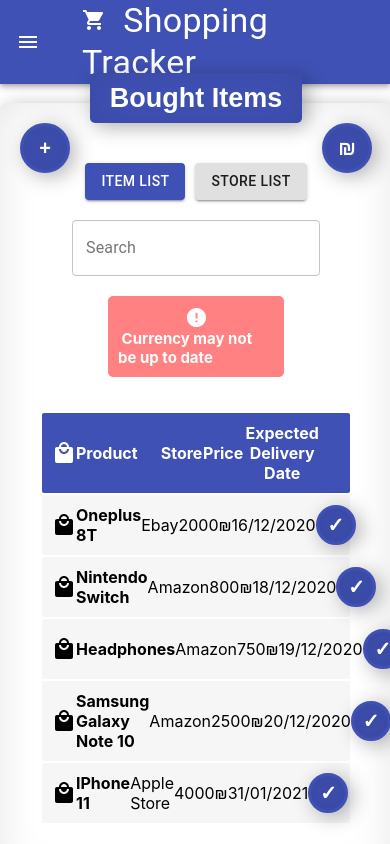
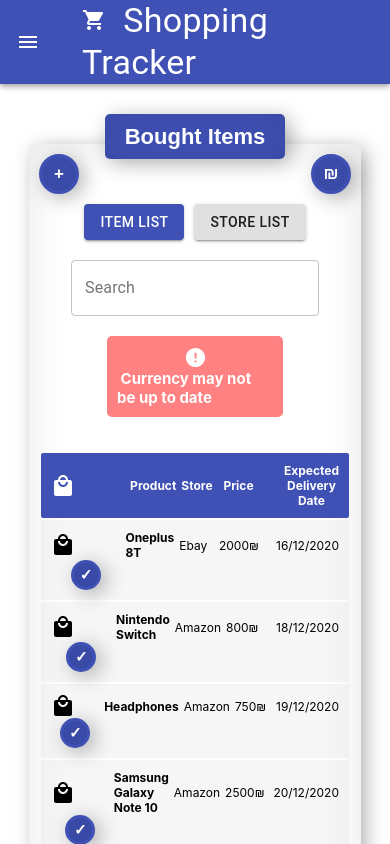
Before and after one commit to AmirDebbie/Amir-Debbie-15-12-2020, a React (Create React App) app in the folder shopping-tracker/: page /list in a window 390 px wide. Shown: the top 844 px of the page. Built offline with nearby package versions, Linux system fonts and the light colour scheme; no server answers.

Commit message:
added responsivnes

```diff
--- a/shopping-tracker/src/App.js
+++ b/shopping-tracker/src/App.js
@@ -1,6 +1,6 @@
-import React, { useEffect, useCallback } from "react";
+import React, { useEffect, useCallback, useState } from "react";
 import axios from "axios";
-import { useDispatch, useSelector } from "react-redux";
+import { useDispatch } from "react-redux";
 import {
   requestCurrencySuccess,
   requestCurrencyFailure,
@@ -11,6 +11,7 @@ import {
   Route,
   Redirect,
 } from "react-router-dom";
+import { setInnerWidth } from "./redux/actions";
 import Bought from "./components/boughtItems/Bought";
 import Received from "./components/receivedItems/Received";
 import NotFound from "./components/NotFound";
@@ -34,10 +35,16 @@ function App() {
   }, [dispatch]);
 
   useEffect(() => {
+    window.addEventListener("resize", () => {
+      dispatch(setInnerWidth(window.innerWidth));
+    });
+
     fetchCurrency();
     const currencyInterval = setInterval(fetchCurrency, 10 * 1000);
 
-    return () => clearInterval(currencyInterval);
+    return () => {
+      clearInterval(currencyInterval);
+    };
   }, [fetchCurrency]);
   return (
     <Router>
--- a/shopping-tracker/src/components/NavBar.js
+++ b/shopping-tracker/src/components/NavBar.js
@@ -1,4 +1,5 @@
 import React, { useState, useContext } from "react";
+import { useSelector } from "react-redux";
 import {
   AppBar,
   Toolbar,
@@ -7,17 +8,14 @@ import {
   Drawer,
 } from "@material-ui/core";
 import { Menu } from "@material-ui/icons";
-import PeopleIcon from "@material-ui/icons/People";
-import WorkIcon from "@material-ui/icons/Work";
-import BusinessIcon from "@material-ui/icons/Business";
 import styled from "styled-components";
 import { StyledLink } from "../styles/styledComponents";
-import ClassIcon from "@material-ui/icons/Class";
-import TimelineIcon from "@material-ui/icons/Timeline";
+
 import ShoppingCartIcon from "@material-ui/icons/ShoppingCart";
 
 function NavAppBar() {
   const [open, setOpen] = useState(false);
+  const { innerWidth } = useSelector((state) => state);
 
   const handleDrawer = () => {
     setOpen(true);
@@ -36,7 +34,10 @@ function NavAppBar() {
             <Menu />
           </IconButton>
           <StyledLink to="/list">
-            <Typography style={{ marginLeft: 30 }} variant="h4">
+            <Typography
+              style={{ marginLeft: 30 }}
+              variant={innerWidth > 400 ? "h4" : "h5"}
+            >
               <ShoppingCartIcon />
               &nbsp; Shopping Tracker
             </Typography>
--- a/shopping-tracker/src/components/boughtItems/AddItem.js
+++ b/shopping-tracker/src/components/boughtItems/AddItem.js
@@ -22,7 +22,7 @@ function AddItem() {
   const [open, setOpen] = useState(false);
   const { register, handleSubmit, errors } = useForm();
   const dispatch = useDispatch();
-  const { shoppingList } = useSelector((state) => state);
+  const { shoppingList, innerWidth } = useSelector((state) => state);
   const empty = Object.keys(errors).length === 0;
 
   const handleOpen = () => {
@@ -94,6 +94,7 @@ function AddItem() {
                       )
                     ) : null}
                   </div>
+                  {innerWidth < 880 && <br />}
                   <div>
                     <TextField
                       id="priceInShekels"
--- a/shopping-tracker/src/components/boughtItems/ItemList.js
+++ b/shopping-tracker/src/components/boughtItems/ItemList.js
@@ -18,7 +18,7 @@ import ErrorOutlinedIcon from "@material-ui/icons/ErrorOutlined";
 
 function ItemList() {
   const dispatch = useDispatch();
-  const { shoppingList, currency } = useSelector((state) => state);
+  const { shoppingList, currency, innerWidth } = useSelector((state) => state);
   const [filterInput, setFilterInput] = useState("");
   const [filteredList, setFilteredList] = useState(shoppingList);
 
@@ -85,7 +85,7 @@ function ItemList() {
       <StyledUl>
         <li>
           <TableHeader>
-            <LocalMallIcon />
+            {innerWidth > 768 && <LocalMallIcon />}
             <StyledSpan weight="bold">Product</StyledSpan>
             <StyledSpan weight="bold">Store</StyledSpan>
             <StyledSpan weight="bold">Price</StyledSpan>
@@ -100,7 +100,7 @@ function ItemList() {
           .map((item) => (
             <li key={item.id}>
               <StyledDivForList>
-                <LocalMallIcon />
+                {innerWidth > 768 && <LocalMallIcon />}
                 <StyledSpan weight="bold">{capitalize(item.name)}</StyledSpan>
                 <StyledSpan>{capitalize(item.store)}</StyledSpan>
                 <StyledSpan>
--- a/shopping-tracker/src/components/receivedItems/ReceivedItemList.js
+++ b/shopping-tracker/src/components/receivedItems/ReceivedItemList.js
@@ -14,7 +14,7 @@ import ErrorOutlinedIcon from "@material-ui/icons/ErrorOutlined";
 import TextField from "@material-ui/core/TextField";
 
 function ReceivedItemList() {
-  const { shoppingList, currency } = useSelector((state) => state);
+  const { shoppingList, currency, innerWidth } = useSelector((state) => state);
   const [filterInput, setFilterInput] = useState("");
   const [filteredList, setFilteredList] = useState(shoppingList);
 
@@ -69,8 +69,14 @@ function ReceivedItemList() {
       <br />
       <StyledUl>
         <li>
-          <TableHeader repeatFormula="0.5fr 1.5fr 1fr 1fr 1.5fr">
-            <LocalMallIcon />
+          <TableHeader
+            repeatFormula={
+              innerWidth > 550
+                ? "0.5fr 1.5fr 1fr 1fr 1.5fr"
+                : "1.5fr 1fr 1fr 1.5fr"
+            }
+          >
+            {innerWidth > 550 && <LocalMallIcon />}
             <StyledSpan weight="bold">Product</StyledSpan>
             <StyledSpan weight="bold">Store</StyledSpan>
             <StyledSpan weight="bold">Price</StyledSpan>
@@ -84,8 +90,14 @@ function ReceivedItemList() {
           .sort((a, b) => a.receivedDate - b.receivedDate)
           .map((item) => (
             <li key={item.id}>
-              <StyledDivForList repeatFormula="0.5fr 1.5fr 1fr 1fr 1.5fr">
-                <LocalMallIcon />
+              <StyledDivForList
+                repeatFormula={
+                  innerWidth > 550
+                    ? "0.5fr 1.5fr 1fr 1fr 1.5fr"
+                    : "1.5fr 1fr 1fr 1.5fr"
+                }
+              >
+                {innerWidth > 550 && <LocalMallIcon />}
                 <StyledSpan weight="bold">{capitalize(item.name)}</StyledSpan>
                 <StyledSpan>{capitalize(item.store)}</StyledSpan>
                 <StyledSpan>
--- a/shopping-tracker/src/redux/actionTypes/index.js
+++ b/shopping-tracker/src/redux/actionTypes/index.js
@@ -1,2 +1,3 @@
 export * from "./shoppingListActionTypes";
 export * from "./currencyActionTypes";
+export * from "./innerWidthActionTypes";
--- /dev/null
+++ b/shopping-tracker/src/redux/actionTypes/innerWidthActionTypes.js
@@ -0,0 +1 @@
+export const SET_INNER_WIDTH = "SET_INNER_WIDTH";
--- a/shopping-tracker/src/redux/actions/index.js
+++ b/shopping-tracker/src/redux/actions/index.js
@@ -1,2 +1,3 @@
 export * from "./shoppingListActions";
 export * from "./currencyActions";
+export * from "./innerWidthActions";
--- /dev/null
+++ b/shopping-tracker/src/redux/actions/innerWidthActions.js
@@ -0,0 +1,8 @@
+import { SET_INNER_WIDTH } from "../actionTypes";
+
+export const setInnerWidth = (width) => {
+  return {
+    type: SET_INNER_WIDTH,
+    payload: width,
+  };
+};
--- /dev/null
+++ b/shopping-tracker/src/redux/reducers/innerWidthReducer.js
@@ -0,0 +1,12 @@
+import { SET_INNER_WIDTH } from "../actionTypes";
+
+const innerWidthState = 1000;
+
+export default function innerWidthReducer(state = innerWidthState, action) {
+  switch (action.type) {
+    case SET_INNER_WIDTH:
+      return action.payload;
+    default:
+      return state;
+  }
+}
--- a/shopping-tracker/src/redux/reducers/rootReducer.js
+++ b/shopping-tracker/src/redux/reducers/rootReducer.js
@@ -1,10 +1,12 @@
 import { combineReducers } from "redux";
 import shoppingListReducer from "./shoppingListReducer";
 import currencyReducer from "./currencyReducer";
+import innerWidthReducer from "./innerWidthReducer";
 
 const rootReducer = combineReducers({
   shoppingList: shoppingListReducer,
   currency: currencyReducer,
+  innerWidth: innerWidthReducer,
 });
 
 export default rootReducer;
--- a/shopping-tracker/src/styles/styledComponents.js
+++ b/shopping-tracker/src/styles/styledComponents.js
@@ -13,15 +13,19 @@ export const H1 = styled.h1`
   min-width: 180px;
   box-shadow: 5px 4px 20px rgba(0, 0, 0, 0.3), 0 0 40px rgba(0, 0, 0, 0.1) inset;
   z-index: 2;
+
+  @media (max-width: 768px) {
+    font-size: 22px;
+  }
 `;
 
 export const TitleWrapper = styled.div`
   height: 0px;
-  transform: translate(0, -60px);
+  transform: translateY(-60px);
 `;
 
 export const Wrapper = styled.div`
-  margin: 5% auto;
+  margin: 60px auto;
   width: 80%;
   padding: 40px;
   border-radius: 7px;
@@ -31,6 +35,10 @@ export const Wrapper = styled.div`
   background-color: white;
   color: "black";
   position: relative;
+
+  @media (max-width: 768px) {
+    padding: 40px 10px 10px 10px;
+  }
 `;
 
 export const Center = styled.div`
@@ -45,6 +53,10 @@ export const StyledUl = styled.ul`
 export const StyledSpan = styled.span`
   font-weight: ${(props) => props.weight === "bold" && "bold"};
   text-align: ${(props) => props.center && "center"};
+
+  @media (max-width: 768px) {
+    font-size: 12px;
+  }
 `;
 
 export const StyledDivForList = styled.div`
@@ -59,6 +71,12 @@ export const StyledDivForList = styled.div`
   transition: 150ms;
   border-radius: 2px;
   margin: 2px;
+  column-gap: 5px;
+
+  @media (max-width: 768px) {
+    grid-template-columns: ${(props) =>
+      props.repeatFormula ? props.repeatFormula : "2fr 1fr 1fr 1.5fr 0.5fr"};
+  }
 `;
 
 export const TableHeader = styled(StyledDivForList)`
@@ -102,15 +120,28 @@ export const StyledCurrencyButton = styled.button`
     props.left
       ? css`
           left: 20px;
+          @media (max-width: 768px) {
+            left: 10px;
+          }
         `
       : css`
           right: 20px;
+          @media (max-width: 768px) {
+            right: 10px;
+          }
         `}
 
   &:hover {
     background-color: #3f51a5;
     box-shadow: 3px 2px 20px rgba(0, 0, 0, 0.5),
       0 0 40px rgba(0, 0, 0, 0.1) inset;
+  }
+
+  @media (max-width: 768px) {
+    top: 10px;
+    height: 40px;
+    width: 40px;
+    font-size: 17px;
   }
 `;
 
@@ -140,6 +171,12 @@ export const ReceivedButton = styled.button`
     box-shadow: 3px 2px 20px rgba(0, 0, 0, 0.5),
       0 0 40px rgba(0, 0, 0, 0.1) inset;
   }
+
+  @media (max-width: 768px) {
+    height: 30px;
+    width: 30px;
+    font-size: 15px;
+  }
 `;
 
 export const StyledLink = styled(Link)`
@@ -152,4 +189,9 @@ export const GridDiv = styled.div`
   width: 95%;
   grid-template-columns: ${(props) =>
     props.repeatFormula ? props.repeatFormula : "1fr 1fr"};
+
+  @media (max-width: 880px) {
+    grid-template-columns: ${(props) =>
+      props.repeatFormula ? props.repeatFormula : "1fr"};
+  }
 `;
```
Also changed, not shown: 1 other file (tests, documents, lock files or other folders).
